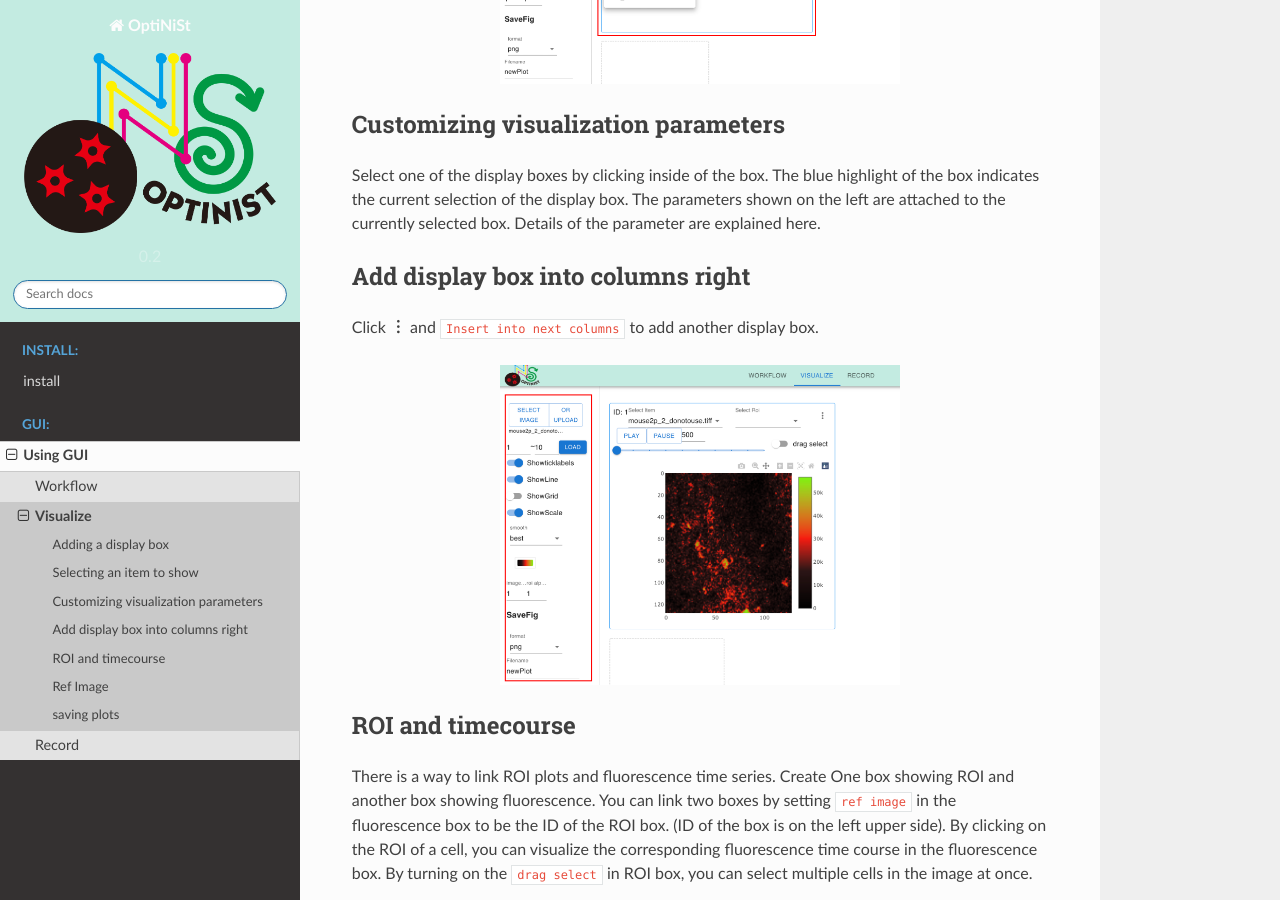
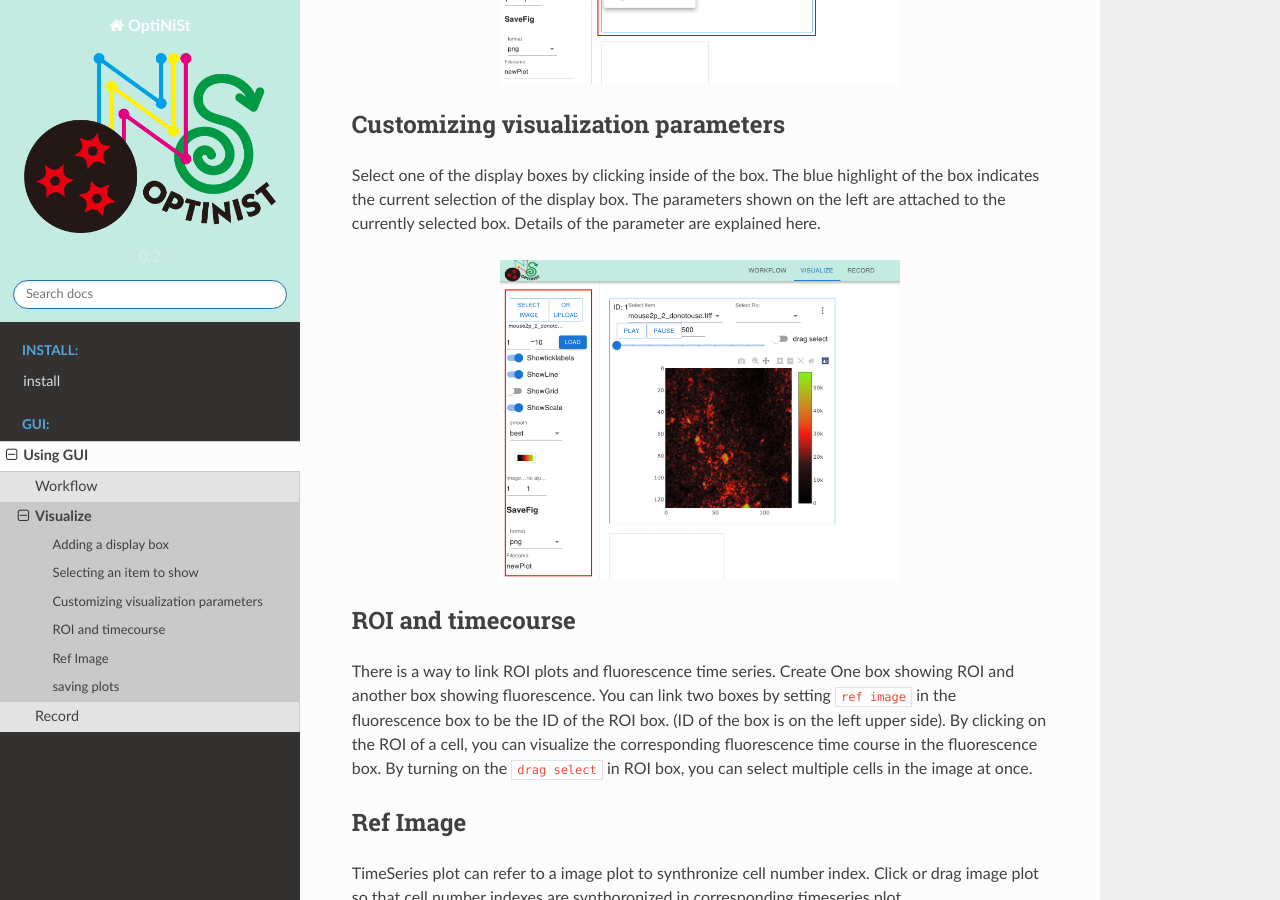
Before and after one commit to oist/optinist, a Sphinx documentation site: the page built from docs/gui/visualize.md, in a window 1280 px wide and 900 px high, scrolled down 1588 px. Built offline with Sphinx 7.4.7 and the Read the Docs theme 2.0.0, drawn with Linux system fonts in a browser that asks for light colours.

Commit message:
Update visualize.md

```diff
--- a/docs/gui/visualize.md
+++ b/docs/gui/visualize.md
@@ -36,9 +36,6 @@ Pull down of the `Select Item` shows the available item to show. Select one of t
 ### Customizing visualization parameters
 Select one of the display boxes by clicking inside of the box. The blue highlight of the box indicates the current selection of the display box. The parameters shown on the left are attached to the currently selected box. Details of the parameter are explained here.
 
-
-### Add display box into columns right
-Click **︙** and `Insert into next columns` to add another display box.
 <p align="center">
 <img width="400px" src="../_static/visualize/components/customize_param.png" alt="CustomizeParam" />
 </p>
```
